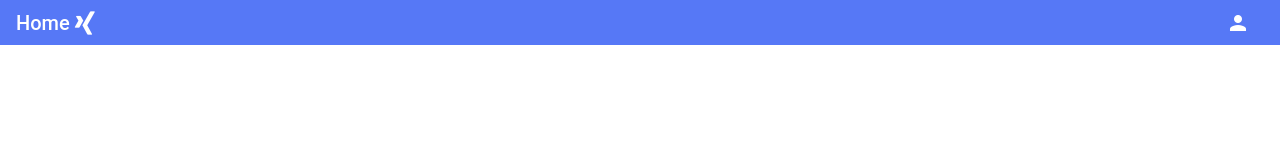
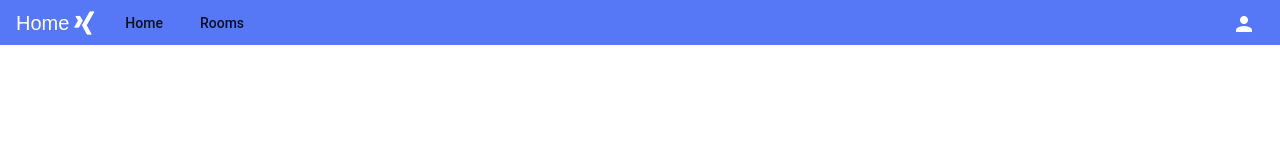
Before and after one commit to pimenta-arthur/homeX, an Angular app: page / in a window 1280 px wide. Shown: the top 160 px of the page. Built offline with nearby package versions, Linux system fonts and the light colour scheme.

Commit message:
added buttons into header

```diff
--- a/src/app/app.component.html
+++ b/src/app/app.component.html
@@ -1,8 +1,14 @@
 <mat-toolbar class="header-toolbar">
   <span style="margin-right: 5px">Home</span>
-  <i class="fab fa-xing fa-lg"></i>
+  <i class="fab fa-xing fa-lg" style="margin-right: 15px"></i>
+
+  <div class="header-button-row">
+    <button mat-flat-button>Home</button>
+    <button mat-flat-button="primary">Rooms</button>
+  </div>
+
   <span class="example-spacer"></span>
-  <mat-icon class="example-icon">
-    person
-  </mat-icon>
+  <button mat-icon-button>
+    <mat-icon>person</mat-icon>
+  </button>
 </mat-toolbar>
--- a/src/app/app.component.scss
+++ b/src/app/app.component.scss
@@ -1,7 +1,6 @@
-.example-icon {
-    padding: 0 14px;
-  }
-
+// .example-icon {
+//     padding: 0 14px;
+//   }
 .example-spacer {
     flex: 1 1 auto;
 }
@@ -10,4 +9,11 @@
     background-color: #5678f6;
     height: 45px;
     color: white;
+    font-family: 'Open Sans 200', sans-serif;
 }
+
+.header-button-row button,
+.header-button-row a {
+  margin-right: 5px;
+  background: none;
+}
--- a/src/app/app.module.ts
+++ b/src/app/app.module.ts
@@ -5,7 +5,7 @@ import { AppComponent } from './app.component';
 import { BrowserAnimationsModule } from '@angular/platform-browser/animations';
 import { MatToolbarModule }  from '@angular/material/toolbar';
 import { MatIconModule } from '@angular/material/icon';
-
+import { MatButtonModule } from '@angular/material/button';
 @NgModule({
   declarations: [
     AppComponent
@@ -14,7 +14,8 @@ import { MatIconModule } from '@angular/material/icon';
     BrowserModule,
     BrowserAnimationsModule,
     MatToolbarModule,
-    MatIconModule
+    MatIconModule,
+    MatButtonModule
   ],
   providers: [],
   bootstrap: [AppComponent]
```
